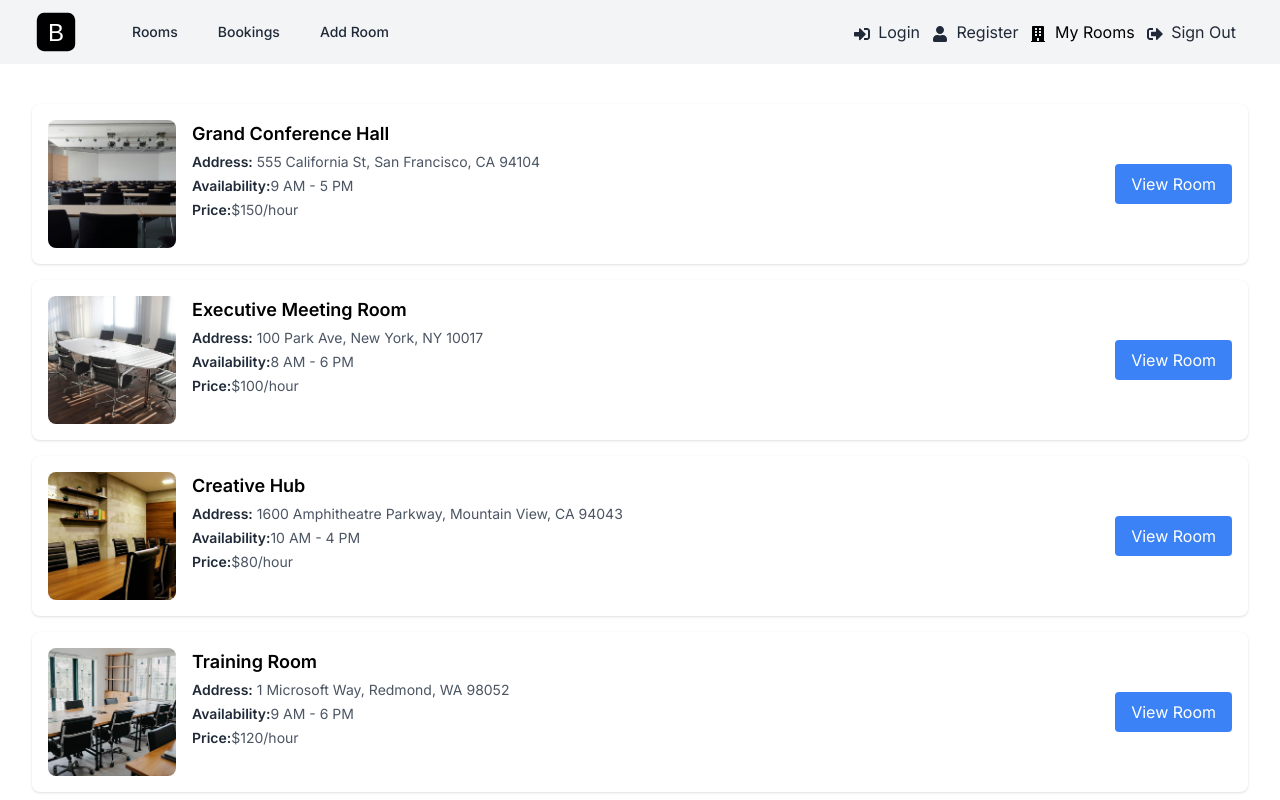
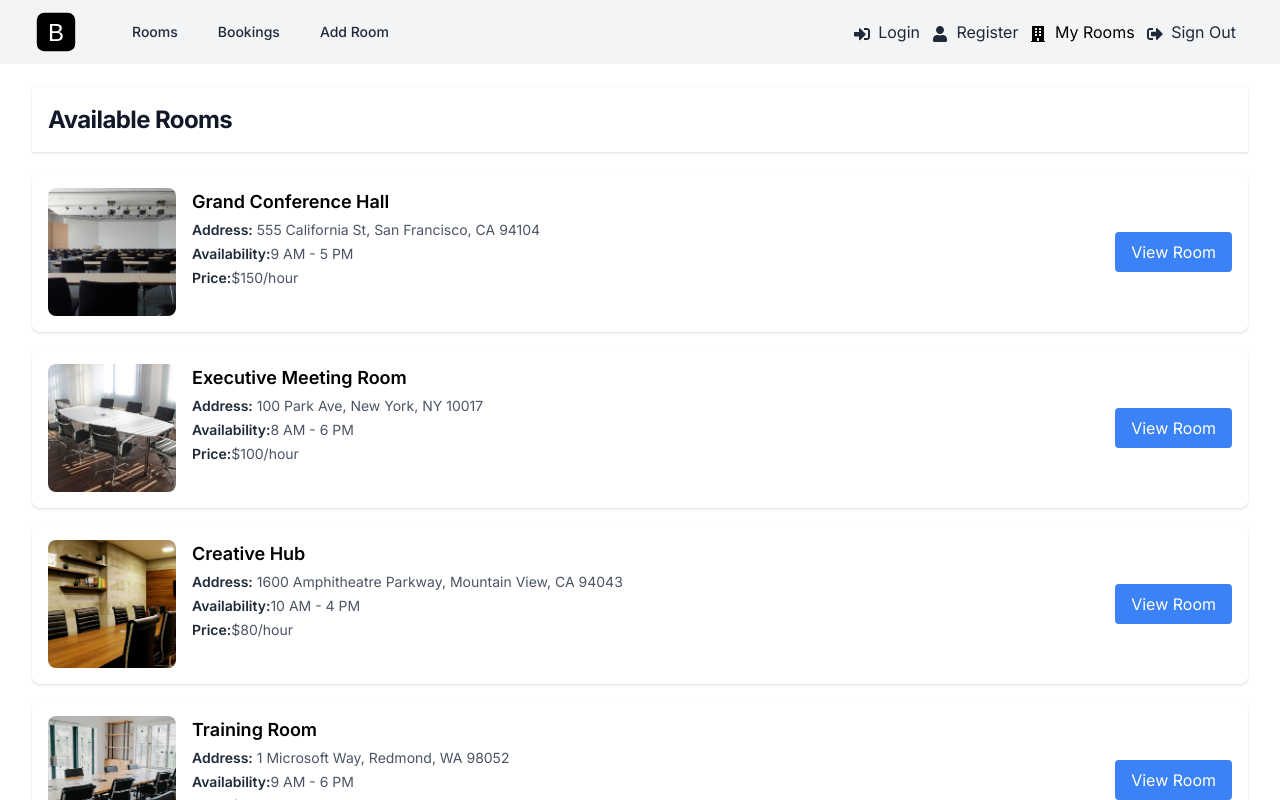
Before and after one commit to jonahunuafe/bookit, a Next.js app: page / in a window 1280 px wide. Shown: the top 800 px of the page. Built offline with nearby package versions, Linux system fonts and the light colour scheme.

Commit message:
implement Heading for the home page

```diff
--- a/app/page.jsx
+++ b/app/page.jsx
@@ -1,9 +1,11 @@
 import rooms from "@/data/rooms.json"
 import RoomCard from "@/components/RoomCard";
+import Heading from "@/components/Heading";
 
 export default function Home() {
   return (
     <>
+      <Heading title="Available Rooms" />
       {
         rooms.length > 0 ? (
           rooms.map((room) => <RoomCard room={room} />)
--- /dev/null
+++ b/components/Heading.jsx
@@ -0,0 +1,11 @@
+const Heading = ({ title }) => {
+  return (
+    <section className='bg-white mb-5 shadow px-4 py-4'>
+      <h1 className='text-2xl font-bold tracking-tight text-gray-900'>
+        {title}
+      </h1>
+    </section>
+   );
+}
+
+export default Heading;
```
